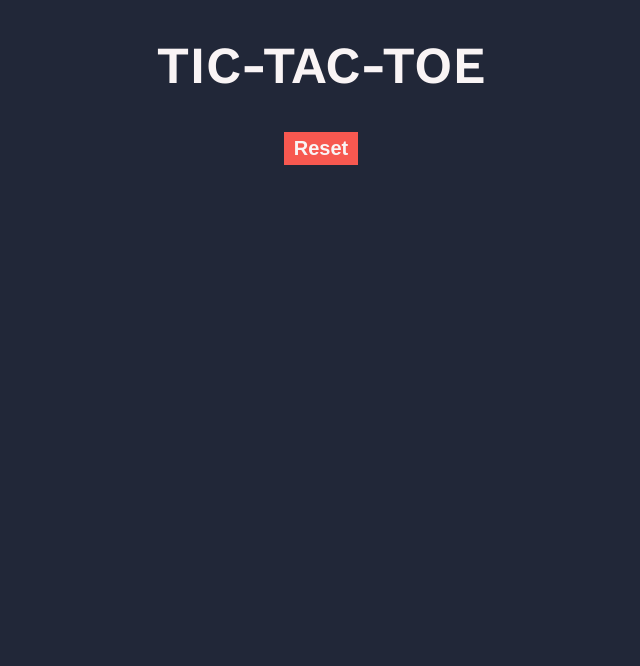
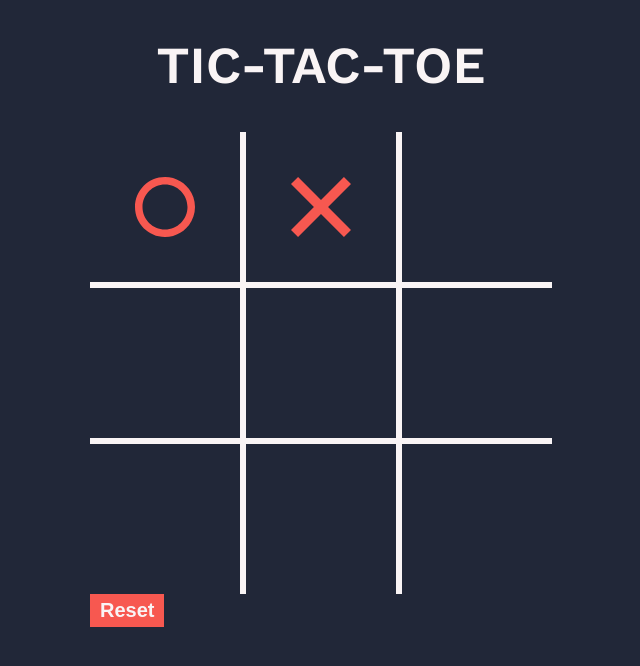
Before and after one commit to mimi-t/tic-tac-toe, a plain HTML site: page index.html in a window 1280 px wide. Shown: the whole page, without its empty margins (319-959 px from the left). Drawn offline with nearby package versions, Linux system fonts and the light colour scheme.

Commit message:
add basic factory function for players and module for game control and rendering board

```diff
--- a/index.html
+++ b/index.html
@@ -11,8 +11,7 @@
             <h1>TIC-TAC-TOE</h1>
         </header>
         <main>
-            <div class="gameboard">
-                <!--game board here-->
+            <div class="game-container">
             </div>
             <div class="players">
                 <!--player names with scores OR mark here-->
--- a/script.js
+++ b/script.js
@@ -0,0 +1,65 @@
+//0 = empty
+//1 = O (playerOne)
+//-1 = X (playerTwo)
+
+//module for gameboard
+const Gameboard = (() => {
+    const _gameboard = [[1,-1,0], [0,0,0], [0,0,0]];
+    const gameContainer_div = document.querySelector('.game-container');
+
+    const getGameboard = () => _gameboard;
+
+    const renderGameboard = () => {
+        _gameboard.forEach(row => {
+            row.forEach(cell => {
+                let gameCell_div = document.createElement('div');
+                gameCell_div.className = 'game-cell';
+                switch (cell) {
+                    case 1:
+                        gameCell_div.innerHTML = '<img src="images/circle.svg">'
+                        break;
+                    case -1:
+                        gameCell_div.innerHTML = '<img src="images/cross.svg">'
+                        break;
+                    default:
+                        break;
+                }
+                gameContainer_div.appendChild(gameCell_div);
+            })
+        })
+    }
+
+    return {getGameboard, renderGameboard};
+})();
+
+//module for the game logic
+/*
+to do:
+    - checkWin
+        -if board is full/9 moves have been made announce tie
+
+*/
+const Game = (() => {
+    const playerOneWin = 0;
+    const playerTwoWin = 0;
+    const checkGameDone = () => {
+        if (playerOneWin >= 3) {
+            return 1;
+        } else if (playerTwoWin >= 3) {
+            return -1;
+        } else {
+            return 0;
+        }
+    }
+    return {checkGameDone};
+})();
+
+//factory function for player
+const Players = (name, mark) => {
+    const getName = () => name;
+    const getMark = () => mark;
+    return {getName, getMark};
+}
+
+
+Gameboard.renderGameboard();
--- a/styles.css
+++ b/styles.css
@@ -27,6 +27,27 @@ main {
     grid-row: 2;
 }
 
+.game-container {
+    display: grid;
+    grid-template-rows: repeat(3, 150px);
+    grid-template-columns: repeat(3, 150px);
+    row-gap: 6px;
+    column-gap: 6px;
+    background-color: #F9F4F5;
+}
+
+.game-cell {
+    display: flex;
+    justify-content: center;
+    align-items: center;
+    background: #212738;
+    font-size: 64px;
+}
+
+.game-cell img {
+    width: 60px;
+}
+
 button {
     padding: 5px 10px;
     background: #F75850;
```
Also changed, not shown: images/circle.svg (added), images/cross.svg (added).
